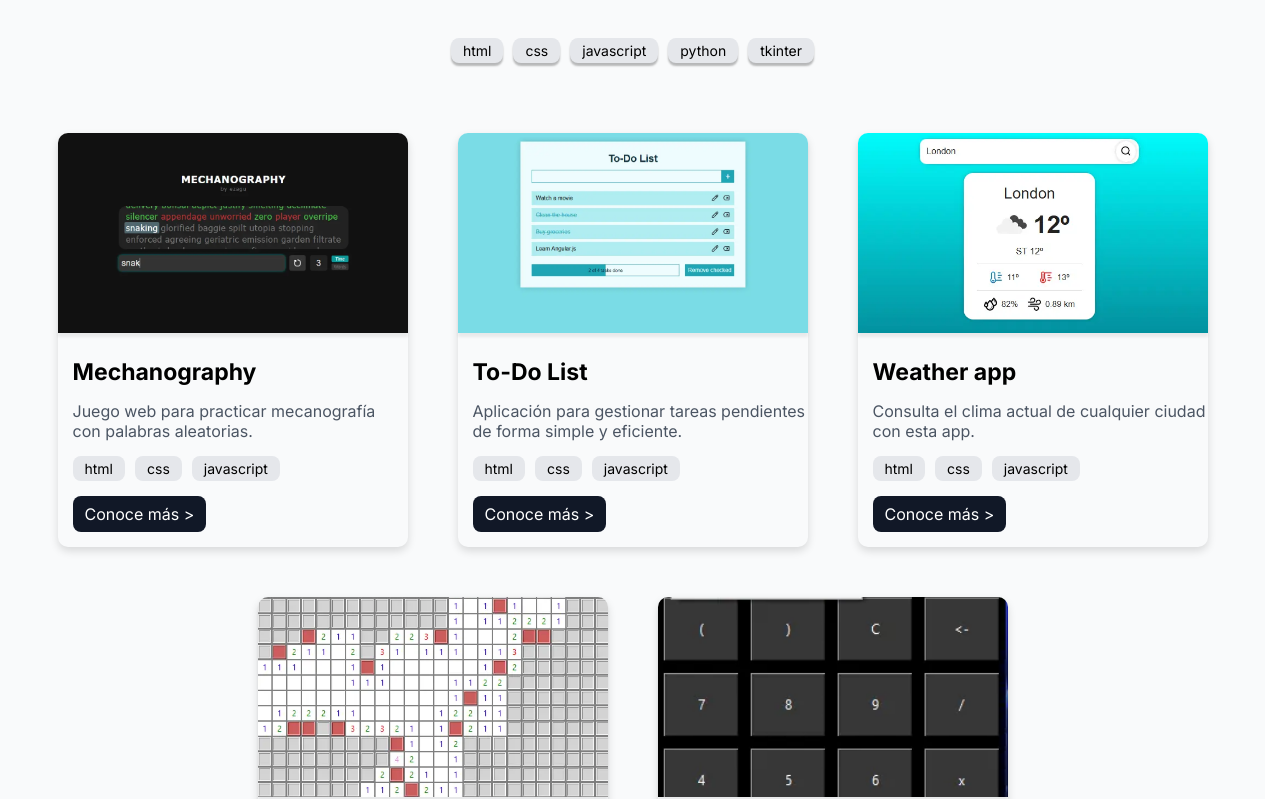
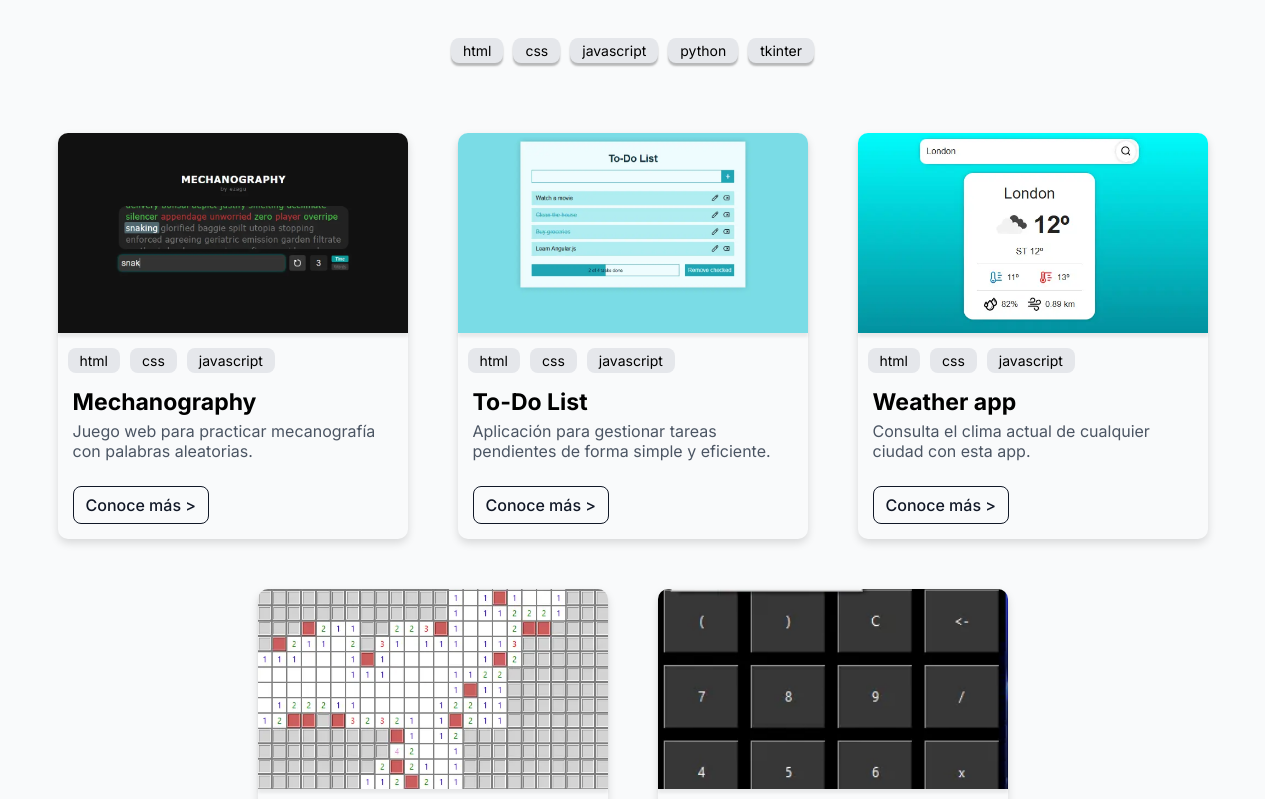
Before and after one commit to Ezagu/ezagudev, a React (Create React App) app: page / in a window 1280 px wide. Shown: the part 1021-1820 px from the top of the page. Built offline with nearby package versions, Linux system fonts and the light colour scheme.

Commit message:
redesign buttons

```diff
--- a/src/components/ProjectCard.js
+++ b/src/components/ProjectCard.js
@@ -7,8 +7,6 @@ export const ProjectCard = ({nombre, img, desc, tecs, id}) => {
       <div className='project-card-img'>
         <img src={img} alt={nombre + 'screenshot'}/>
       </div>
-      <h2 className='project-card-title'>{nombre}</h2>
-      <p className='project-card-desc'>{desc}</p>
       <div className='project-card-tec-container'>
         {
           tecs.map((tec, j) => (
@@ -16,6 +14,8 @@ export const ProjectCard = ({nombre, img, desc, tecs, id}) => {
           ))
         }
       </div>
+      <h2 className='project-card-title'>{nombre}</h2>
+      <p className='project-card-desc'>{desc}</p>
       <Link
         className='button'
         to={`/projects/${id}`}
--- a/src/index.css
+++ b/src/index.css
@@ -3,6 +3,7 @@
   padding: 0;
   box-sizing: border-box;
   font-family: Inter;
+  scroll-behavior: smooth;
 }
 
 html {
@@ -58,17 +59,41 @@ a{
 
 .button {
   padding: 8px 12px;
-  border: none;
-  background-color: #111827;
-  color: #fff;
+  border: 1px solid #111827;
+  color: #111827;
+  font-weight: 500;
   border-radius: 8px;
   cursor: pointer;
+  position: relative;
+  overflow: hidden;
+  z-index: 1;
   transition: all 200ms;
 }
 
 .button:hover {
-  background-color: #374151;
+  color: #fff;
 }
+
+.button::before {
+    content: '';
+    display: block;
+    height: 300%;
+    width: 200%;
+    position: absolute;
+    z-index: -1;
+    border-radius: 100%;
+    top: 100%;
+    left: 100%;
+    background-color: #111827;
+    transition: all 200ms;
+}
+
+.button:hover::before {
+  top: -25px;
+  left: -50px;
+}
+
+
 
 .tec {
   font-size: 14px;
--- a/src/pages/Contact/Contact.css
+++ b/src/pages/Contact/Contact.css
@@ -3,6 +3,8 @@
   margin: 0 auto;
   text-align: center;
   min-height: 100vh;
+  display: grid;
+  align-content: center;
 }
 
 .contact-content {
@@ -38,7 +40,7 @@
 
 .contact-label-item {
   text-align: start;
-  margin: 10px 0;
+  margin: 7px 0;
   padding-left: 3px;
   color: #4b5563;
   font-size: 14px;
@@ -78,7 +80,7 @@
 .form .contact-label-item {
   display: flex;
   flex-direction: column;
-  gap: 3px;
+  gap: 5px;
 }
 
 .input {
@@ -86,6 +88,7 @@
   border-radius: 10px;
   font-size: 16px;
   border: 1px solid #4b5563;
+  background-color: transparent;
 }
 
 .contact-label-item textarea {
@@ -94,5 +97,12 @@
 
 .form-submit {
   letter-spacing: 1.6px;
-  margin-top: 15px;
+  margin-top: 8px;
+  background-color: #111827;
+  color: #fff;
+  transition: all 200ms;
 }
+
+.form-submit:hover {
+  background-color: #4b5563;
+}
--- a/src/pages/Contact/Contact.js
+++ b/src/pages/Contact/Contact.js
@@ -83,7 +83,7 @@ export const Contact = () => {
           <input
             type='submit'
             value='ENVIAR'
-            className='input button form-submit'/>
+            className='button form-submit'/>
         </form>
       </div>
     </div>
--- a/src/pages/Projects/Projects.css
+++ b/src/pages/Projects/Projects.css
@@ -71,19 +71,18 @@
 }
 
 .project-card-title {
-  margin: 25px 15px;
-  margin-bottom: 15px;
+  margin: 0 15px;
+  margin-bottom: 5px;
   font-size: 23px;
 }
 
 .project-card-desc {
-  margin-left: 15px;
+  margin: 0 15px;
   color: #4b5563;
-  text-align: start;
-}
+  text-align: start;}
 
 .project-card-tec-container {
-  margin: 15px;
+  margin: 15px 10px;
   display: flex;
   justify-content: center;
   flex-wrap: wrap;
@@ -91,6 +90,6 @@
 }
 
 .project-card .button {
-  margin-left: 15px;
-  margin-bottom: 15px;
+  margin: 15px;
+  margin-top: 25px;
 }
```
